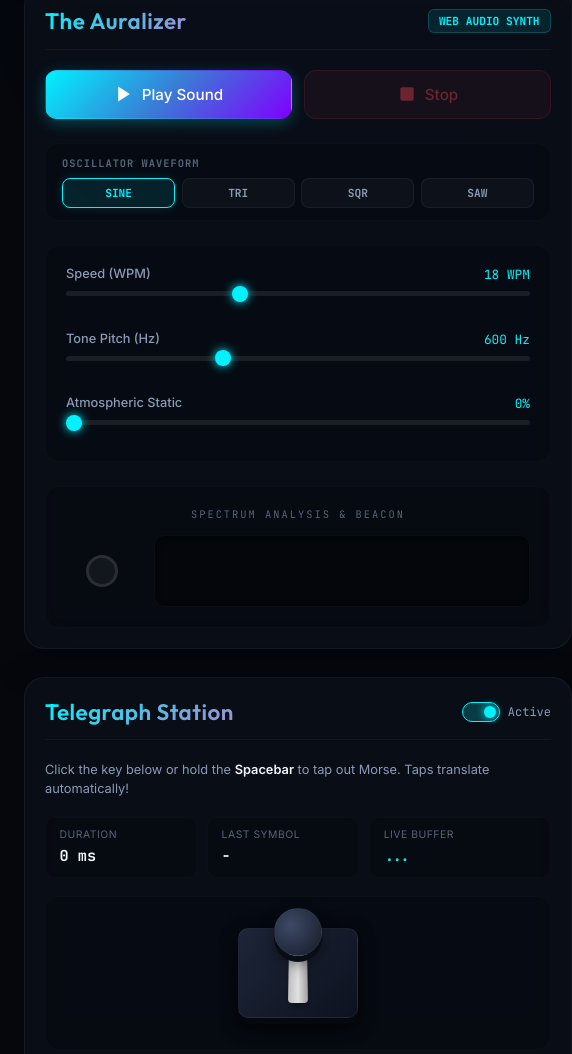
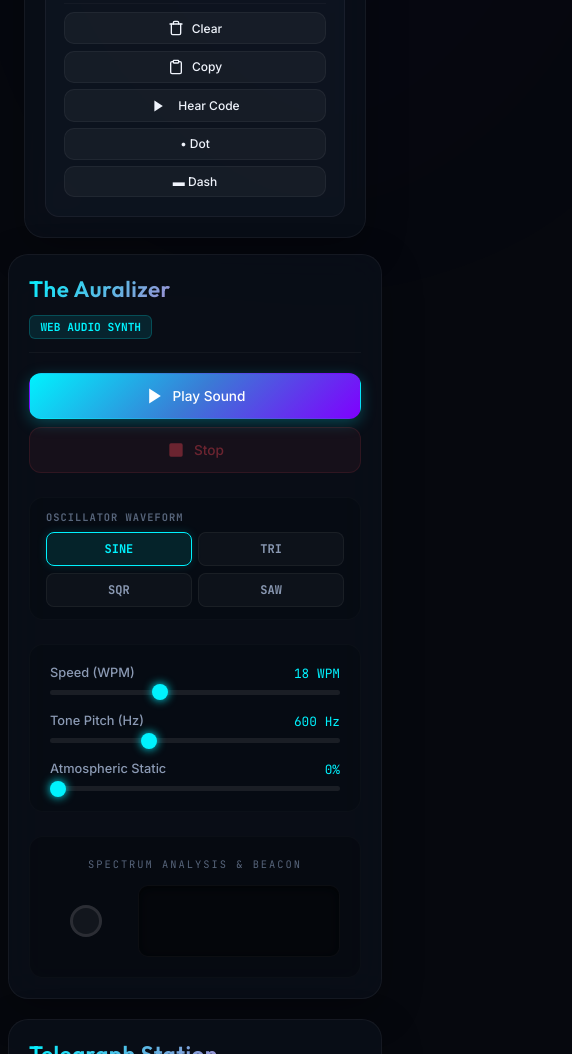
Before and after one commit to shard-c6/aether-morse, a plain HTML site: page index.html in a window 390 px wide. Shown: the part 946-2000 px from the top of the page, 572 px wide, since content can reach past the window. Drawn offline with Linux system fonts and the light colour scheme.

Commit message:
Design: Overhaul mobile and tablet media queries to solve layout overlaps, button overflows, and font wrapping

```diff
--- a/index.html
+++ b/index.html
@@ -1,9 +1,11 @@
 <!DOCTYPE html>
 <html lang="en">
+
 <head>
     <meta charset="UTF-8">
     <meta name="viewport" content="width=device-width, initial-scale=1.0">
-    <meta name="description" content="Aether Morse - A premium, interactive Morse Code converter, high-fidelity Web Audio API synthesizer, and manual telegraph keyer.">
+    <meta name="description"
+        content="Aether Morse - A premium, interactive Morse Code converter, high-fidelity Web Audio API synthesizer, and manual telegraph keyer.">
     <title>Aether Morse // Cosmic Morse Code Synthesizer & Keyer</title>
     <!-- PWA Meta Tags -->
     <meta name="theme-color" content="#06080e">
@@ -14,10 +16,13 @@
     <!-- Google Fonts -->
     <link rel="preconnect" href="https://fonts.googleapis.com">
     <link rel="preconnect" href="https://fonts.gstatic.com" crossorigin>
-    <link href="https://fonts.googleapis.com/css2?family=Inter:wght@300;400;500;600&family=Outfit:wght@400;600;800&family=Share+Tech+Mono&family=JetBrains+Mono:wght@400;700&display=swap" rel="stylesheet">
+    <link
+        href="https://fonts.googleapis.com/css2?family=Inter:wght@300;400;500;600&family=Outfit:wght@400;600;800&family=Share+Tech+Mono&family=JetBrains+Mono:wght@400;700&display=swap"
+        rel="stylesheet">
     <!-- Main Stylesheet -->
     <link rel="stylesheet" href="styles.css">
 </head>
+
 <body>
     <!-- Background Space Dust Glows -->
     <div class="space-glow glow-1"></div>
@@ -28,7 +33,8 @@
         <!-- HEADER -->
         <header class="app-header">
             <div class="logo-container">
-                <img src="favicon.png" alt="Aether Morse Logo" class="app-logo" style="border-radius: 12px; border: 1px solid rgba(0, 242, 254, 0.3); box-shadow: 0 0 15px rgba(0, 242, 254, 0.2); object-fit: cover;">
+                <img src="favicon.png" alt="Aether Morse Logo" class="app-logo"
+                    style="border-radius: 12px; border: 1px solid rgba(0, 242, 254, 0.3); box-shadow: 0 0 15px rgba(0, 242, 254, 0.2); object-fit: cover;">
                 <div class="title-meta">
                     <h1>AETHER MORSE</h1>
                     <p class="subtitle">Interstellar Sound & Telegraph Station</p>
@@ -68,23 +74,38 @@
 
                 <div class="translation-grid">
                     <!-- Plain Text Card -->
-                    <div class="card textarea-card" id="plain-text-card">
-                        <div class="card-header">
+                    <div class="card textarea-card" id="plain-text-card" <div class="card-header">
                         <span class="card-title">Plain Text</span>
                         <span class="char-count" id="plain-char-count">0 chars</span>
                     </div>
-                        <textarea id="plain-input" placeholder="Type messages here to translate to Morse code..." autocomplete="off" spellcheck="false"></textarea>
+                    <textarea id="plain-input" placeholder="Type messages here to translate to Morse code..."
+                        autocomplete="off" spellcheck="false"></textarea>
                     <div class="card-footer">
                         <button class="btn btn-secondary" id="clear-plain-btn" title="Clear Text">
-                                <svg viewBox="0 0 24 24" width="16" height="16" stroke="currentColor" stroke-width="2" fill="none" stroke-linecap="round" stroke-linejoin="round"><polyline points="3 6 5 6 21 6"></polyline><path d="M19 6v14a2 2 0 0 1-2 2H7a2 2 0 0 1-2-2V6m3 0V4a2 2 0 0 1 2-2h4a2 2 0 0 1 2 2v2"></path></svg>
+                            <svg viewBox="0 0 24 24" width="16" height="16" stroke="currentColor" stroke-width="2"
+                                fill="none" stroke-linecap="round" stroke-linejoin="round">
+                                <polyline points="3 6 5 6 21 6"></polyline>
+                                <path
+                                    d="M19 6v14a2 2 0 0 1-2 2H7a2 2 0 0 1-2-2V6m3 0V4a2 2 0 0 1 2-2h4a2 2 0 0 1 2 2v2">
+                                </path>
+                            </svg>
                             Clear
                         </button>
                         <button class="btn btn-secondary" id="copy-plain-btn" title="Copy Text">
-                                <svg viewBox="0 0 24 24" width="16" height="16" stroke="currentColor" stroke-width="2" fill="none" stroke-linecap="round" stroke-linejoin="round"><path d="M16 4h2a2 2 0 0 1 2 2v14a2 2 0 0 1-2 2H6a2 2 0 0 1-2-2V6a2 2 0 0 1 2-2h2"></path><rect x="8" y="2" width="8" height="4" rx="1" ry="1"></rect></svg>
+                            <svg viewBox="0 0 24 24" width="16" height="16" stroke="currentColor" stroke-width="2"
+                                fill="none" stroke-linecap="round" stroke-linejoin="round">
+                                <path d="M16 4h2a2 2 0 0 1 2 2v14a2 2 0 0 1-2 2H6a2 2 0 0 1-2-2V6a2 2 0 0 1 2-2h2">
+                                </path>
+                                <rect x="8" y="2" width="8" height="4" rx="1" ry="1"></rect>
+                            </svg>
                             Copy
                         </button>
                         <button class="btn btn-secondary" id="listen-plain-btn" title="Synthesize Voice (Speech)">
-                                <svg viewBox="0 0 24 24" width="16" height="16" stroke="currentColor" stroke-width="2" fill="none" stroke-linecap="round" stroke-linejoin="round"><polygon points="11 5 6 9 2 9 2 15 6 15 11 19 11 5"></polygon><path d="M19.07 4.93a10 10 0 0 1 0 14.14M15.54 8.46a5 5 0 0 1 0 7.07"></path></svg>
+                            <svg viewBox="0 0 24 24" width="16" height="16" stroke="currentColor" stroke-width="2"
+                                fill="none" stroke-linecap="round" stroke-linejoin="round">
+                                <polygon points="11 5 6 9 2 9 2 15 6 15 11 19 11 5"></polygon>
+                                <path d="M19.07 4.93a10 10 0 0 1 0 14.14M15.54 8.46a5 5 0 0 1 0 7.07"></path>
+                            </svg>
                             Read Aloud
                         </button>
                     </div>
@@ -94,8 +115,9 @@
                 <div class="translation-bridge">
                     <div class="bridge-line"></div>
                     <div class="bridge-indicator" id="translation-direction-indicator">
-                            <svg viewBox="0 0 24 24" width="20" height="20" fill="none" stroke="currentColor" stroke-width="2">
-                                <path d="M5 12h14M12 5l7 7-7 7" id="bridge-arrow-path"/>
+                        <svg viewBox="0 0 24 24" width="20" height="20" fill="none" stroke="currentColor"
+                            stroke-width="2">
+                            <path d="M5 12h14M12 5l7 7-7 7" id="bridge-arrow-path" />
                         </svg>
                     </div>
                     <div class="bridge-line"></div>
@@ -107,18 +129,34 @@
                         <span class="card-title">Morse Code</span>
                         <span class="char-count" id="morse-word-count">0 symbols</span>
                     </div>
-                        <textarea id="morse-input" placeholder="Type Morse code here (dots '.', dashes '-', letters space ' ', words slash '/')..." autocomplete="off" spellcheck="false"></textarea>
+                    <textarea id="morse-input"
+                        placeholder="Type Morse code here (dots '.', dashes '-', letters space ' ', words slash '/')..."
+                        autocomplete="off" spellcheck="false"></textarea>
                     <div class="card-footer">
                         <button class="btn btn-secondary" id="clear-morse-btn" title="Clear Morse">
-                                <svg viewBox="0 0 24 24" width="16" height="16" stroke="currentColor" stroke-width="2" fill="none" stroke-linecap="round" stroke-linejoin="round"><polyline points="3 6 5 6 21 6"></polyline><path d="M19 6v14a2 2 0 0 1-2 2H7a2 2 0 0 1-2-2V6m3 0V4a2 2 0 0 1 2-2h4a2 2 0 0 1 2 2v2"></path></svg>
+                            <svg viewBox="0 0 24 24" width="16" height="16" stroke="currentColor" stroke-width="2"
+                                fill="none" stroke-linecap="round" stroke-linejoin="round">
+                                <polyline points="3 6 5 6 21 6"></polyline>
+                                <path
+                                    d="M19 6v14a2 2 0 0 1-2 2H7a2 2 0 0 1-2-2V6m3 0V4a2 2 0 0 1 2-2h4a2 2 0 0 1 2 2v2">
+                                </path>
+                            </svg>
                             Clear
                         </button>
                         <button class="btn btn-secondary" id="copy-morse-btn" title="Copy Morse">
-                                <svg viewBox="0 0 24 24" width="16" height="16" stroke="currentColor" stroke-width="2" fill="none" stroke-linecap="round" stroke-linejoin="round"><path d="M16 4h2a2 2 0 0 1 2 2v14a2 2 0 0 1-2 2H6a2 2 0 0 1-2-2V6a2 2 0 0 1 2-2h2"></path><rect x="8" y="2" width="8" height="4" rx="1" ry="1"></rect></svg>
+                            <svg viewBox="0 0 24 24" width="16" height="16" stroke="currentColor" stroke-width="2"
+                                fill="none" stroke-linecap="round" stroke-linejoin="round">
+                                <path d="M16 4h2a2 2 0 0 1 2 2v14a2 2 0 0 1-2 2H6a2 2 0 0 1-2-2V6a2 2 0 0 1 2-2h2">
+                                </path>
+                                <rect x="8" y="2" width="8" height="4" rx="1" ry="1"></rect>
+                            </svg>
                             Copy
                         </button>
                         <button class="btn btn-secondary" id="listen-morse-btn" title="Hear Morse Sound">
-                                <svg viewBox="0 0 24 24" width="16" height="16" fill="currentColor" style="transform: scale(0.9); margin-right: 4px; display: inline-block; vertical-align: middle;"><polygon points="6 3 20 12 6 21 6 3"></polygon></svg>
+                            <svg viewBox="0 0 24 24" width="16" height="16" fill="currentColor"
+                                style="transform: scale(0.9); margin-right: 4px; display: inline-block; vertical-align: middle;">
+                                <polygon points="6 3 20 12 6 21 6 3"></polygon>
+                            </svg>
                             Hear Code
                         </button>
                         <button class="btn btn-secondary" id="insert-dot-btn" title="Insert Dot (.)">
@@ -146,11 +184,15 @@
                 <!-- Play / Pause / Stop -->
                 <div class="playback-controls">
                     <button class="btn btn-primary btn-icon" id="play-btn" title="Play Morse Sound">
-                                <svg viewBox="0 0 24 24" width="20" height="20" fill="currentColor"><polygon points="5 3 19 12 5 21 5 3"></polygon></svg>
+                        <svg viewBox="0 0 24 24" width="20" height="20" fill="currentColor">
+                            <polygon points="5 3 19 12 5 21 5 3"></polygon>
+                        </svg>
                         <span>Play Sound</span>
                     </button>
                     <button class="btn btn-danger btn-icon" id="stop-btn" title="Stop Playback" disabled>
-                                <svg viewBox="0 0 24 24" width="20" height="20" fill="currentColor"><rect x="4" y="4" width="16" height="16" rx="2" ry="2"></rect></svg>
+                        <svg viewBox="0 0 24 24" width="20" height="20" fill="currentColor">
+                            <rect x="4" y="4" width="16" height="16" rx="2" ry="2"></rect>
+                        </svg>
                         <span>Stop</span>
                     </button>
                 </div>
@@ -160,10 +202,13 @@
                 <div class="waveform-selector">
                     <span class="waveform-label">Oscillator Waveform</span>
                     <div class="waveform-buttons">
-                                <button class="waveform-btn active" data-wave="sine" title="Sine Wave (Clean Tone)">SINE</button>
-                                <button class="waveform-btn" data-wave="triangle" title="Triangle Wave (Warm Radio)">TRI</button>
+                        <button class="waveform-btn active" data-wave="sine"
+                            title="Sine Wave (Clean Tone)">SINE</button>
+                        <button class="waveform-btn" data-wave="triangle"
+                            title="Triangle Wave (Warm Radio)">TRI</button>
                         <button class="waveform-btn" data-wave="square" title="Square Wave (Retro Arcade)">SQR</button>
-                                <button class="waveform-btn" data-wave="sawtooth" title="Sawtooth Wave (Buzzing Military)">SAW</button>
+                        <button class="waveform-btn" data-wave="sawtooth"
+                            title="Sawtooth Wave (Buzzing Military)">SAW</button>
                     </div>
                 </div>
 
@@ -225,7 +270,8 @@
 
             <div class="keyer-body">
                 <!-- Instructions -->
-                        <p class="keyer-hint">Click the key below or hold the <strong>Spacebar</strong> to tap out Morse. Taps translate automatically!</p>
+                <p class="keyer-hint">Click the key below or hold the <strong>Spacebar</strong> to tap out Morse. Taps
+                    translate automatically!</p>
 
                 <!-- Tap metrics -->
                 <div class="keyer-metrics">
@@ -309,7 +355,8 @@
 
     <!-- FOOTER -->
     <footer class="app-footer">
-            <p>Designed with Cosmic Aesthetics by Antigravity AI &copy; 2026. Made with standard HTML5, CSS Variables, and Web Audio API.</p>
+        <p>Designed with Cosmic Aesthetics by Antigravity AI &copy; 2026. Made with standard HTML5, CSS Variables, and
+            Web Audio API.</p>
     </footer>
     </div>
 
@@ -329,4 +376,5 @@
         }
     </script>
 </body>
+
 </html>
--- a/styles.css
+++ b/styles.css
@@ -1188,9 +1188,24 @@ input:checked + .toggle-slider:before {
    MOBILE & RESPONSIVE QUERIES
    ========================================================================== */
 
+
+/* ==========================================================================
+   MOBILE & RESPONSIVE QUERIES
+   ========================================================================== */
+
 @media (max-width: 1024px) {
     .app-container {
         padding: 1rem;
+    }
+
+    .main-grid {
+        grid-template-columns: 1fr;
+    }
+
+    .sidebar-grid {
+        display: grid;
+        grid-template-columns: 1fr 1fr;
+        gap: 1.5rem;
     }
 }
 
@@ -1209,36 +1224,62 @@ input:checked + .toggle-slider:before {
     .status-panel {
         justify-content: center;
         flex-wrap: wrap;
+        gap: 0.75rem;
     }
 
     .panel {
         padding: 1.25rem;
     }
 
-    .translation-body {
-        flex-direction: column;
-        align-items: center;
+    .sidebar-grid {
+        grid-template-columns: 1fr;
+        gap: 1.25rem;
     }
 
-    .bidirectional-arrow {
-        transform: rotate(90deg);
-        margin: 0.5rem 0;
+    .keyer-metrics {
+        grid-template-columns: 1fr 1fr;
     }
 
-    .text-area {
-        height: 150px;
+    .metric:nth-child(3) {
+        grid-column: span 2;
+    }
+
+    .waveform-buttons {
+        flex-wrap: wrap;
+        gap: 0.4rem;
+    }
+
+    .waveform-btn {
+        flex: 1 1 calc(50% - 0.2rem);
+        padding: 0.5rem 0.25rem;
+        font-size: 0.75rem;
+    }
+
+    .playback-controls {
+        flex-direction: column;
+        gap: 0.5rem;
+    }
+
+    .playback-controls .btn {
+        width: 100%;
+        padding: 0.75rem;
+        font-size: 0.85rem;
+    }
+
+    .card-footer {
+        flex-wrap: wrap;
+        justify-content: flex-start;
+        gap: 0.4rem;
+    }
+
+    .card-footer .btn {
+        flex: 1 1 calc(50% - 0.2rem);
+        font-size: 0.75rem;
+        padding: 0.45rem 0.65rem;
     }
 
     .visualizer-container {
         height: 120px;
-    }
-
-    .synth-controls {
-        grid-template-columns: 1fr;
-    }
-
-    .slider-group {
-        margin-bottom: 1rem;
     }
 
     .tutor-grid {
@@ -1248,20 +1289,50 @@ input:checked + .toggle-slider:before {
     .tutor-card {
         padding: 1rem;
     }
+
+    .dictionary-tabs {
+        flex-wrap: wrap;
+        gap: 0.4rem;
+    }
+
+    .tab-btn {
+        padding: 0.4rem 0.75rem;
+        font-size: 0.75rem;
+        flex-grow: 1;
+        text-align: center;
+    }
 }
 
 @media (max-width: 480px) {
     .title-meta h1 {
-        font-size: 1.5rem;
+        font-size: 1.4rem;
+    }
+
+    .title-meta .subtitle {
+        font-size: 0.75rem;
+    }
+
+    .panel-header {
+        flex-direction: column;
+        align-items: flex-start;
+        gap: 0.75rem;
+    }
+
+    .preset-controls {
+        width: 100%;
+    }
+
+    .preset-controls select {
+        width: 100%;
     }
 
     .app-logo {
-        width: 40px;
-        height: 40px;
+        width: 42px;
+        height: 42px;
     }
 
     .telegraph-key {
-        height: 160px;
+        height: 140px;
     }
 
     .telegraph-button {
@@ -1269,7 +1340,15 @@ input:checked + .toggle-slider:before {
         height: 60px;
     }
 
-    .waveform-selector {
-        grid-template-columns: 1fr 1fr;
+    .keyer-metrics {
+        grid-template-columns: 1fr;
+    }
+
+    .metric:nth-child(3) {
+        grid-column: span 1;
+    }
+
+    .card-footer .btn {
+        flex: 1 1 100%;
     }
 }
```
Lines whose indentation alone changed are shown as unchanged.
